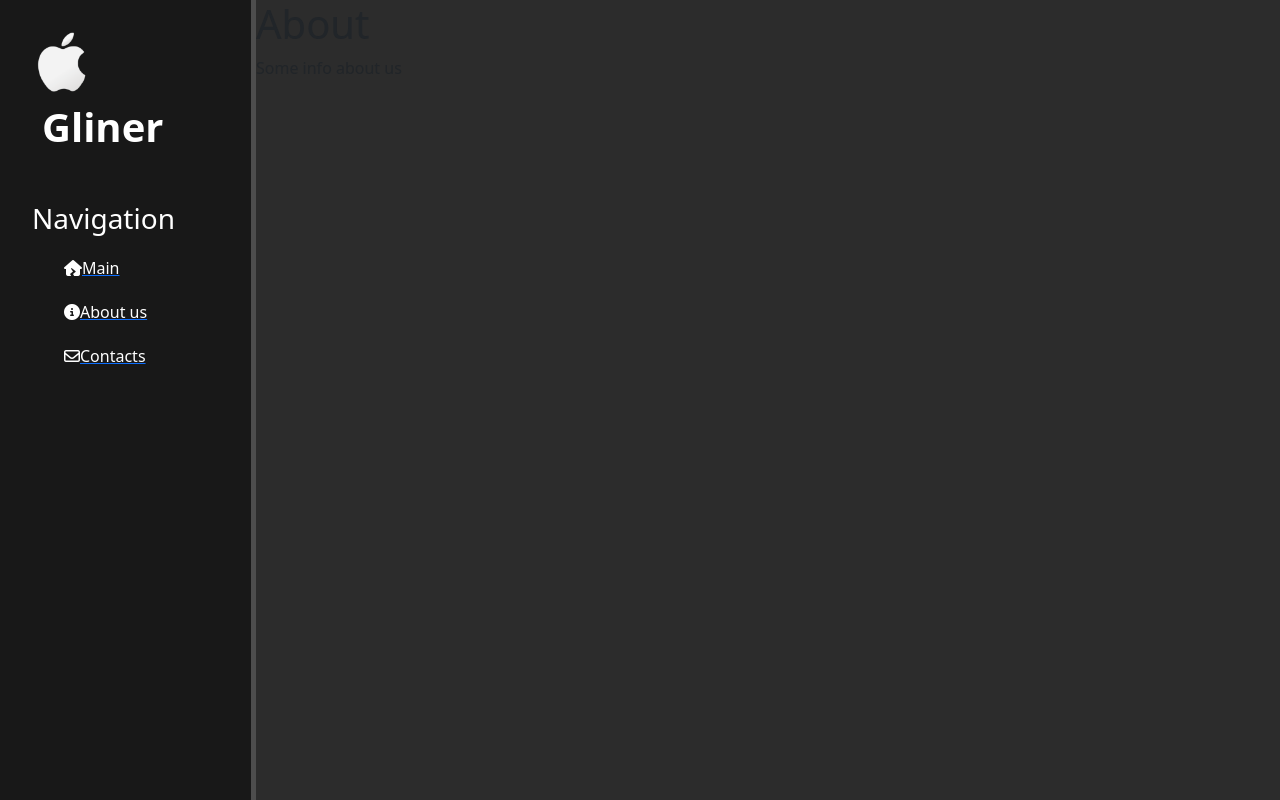
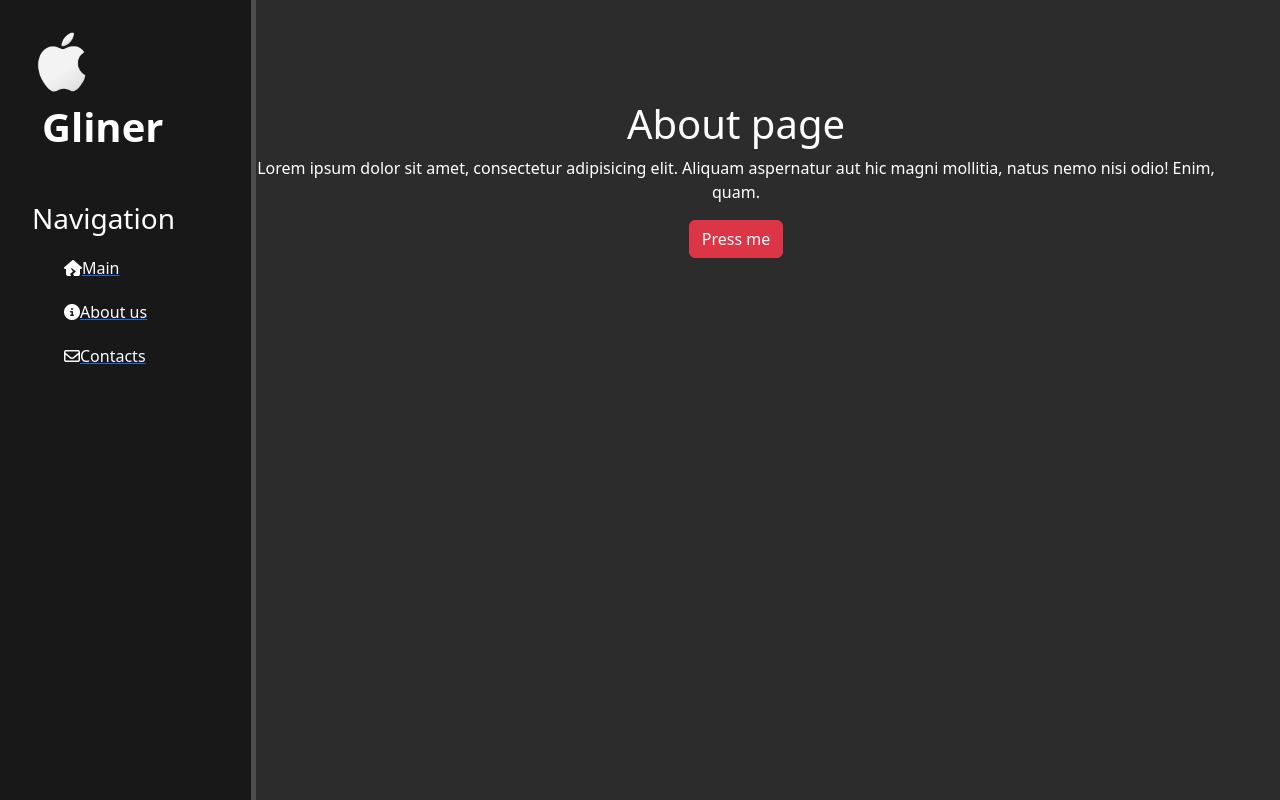
Before and after one commit to DmytroNiehrii/django-demo, a Django app: page /about in a window 1280 px wide. Run offline with Django 4.2, Linux system fonts and the light colour scheme.

Commit message:
Page about updated

```diff
--- a/itprogger/main/templates/main/about.html
+++ b/itprogger/main/templates/main/about.html
@@ -5,6 +5,9 @@
 {% endblock %}
 
 {% block content %}
-    <h1>About</h1>
-    <p>Some info about us</p>
+    <div class="features">
+        <h1>About page</h1>
+        <p>Lorem ipsum dolor sit amet, consectetur adipisicing elit. Aliquam aspernatur aut hic magni mollitia, natus nemo nisi odio! Enim, quam.</p>
+        <button class="btn btn-danger">Press me</button>
+    </div>
 {% endblock %}
```
